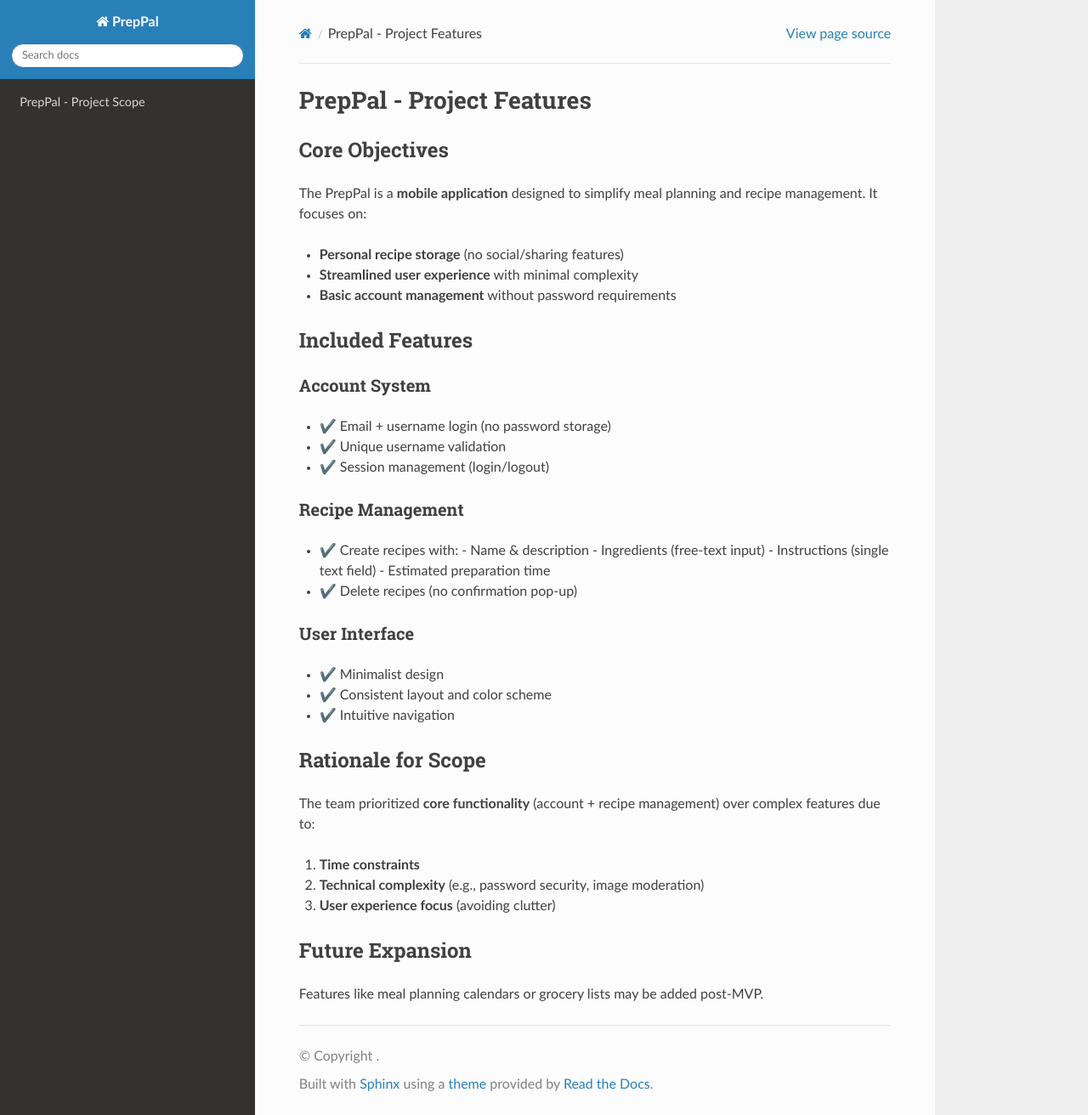
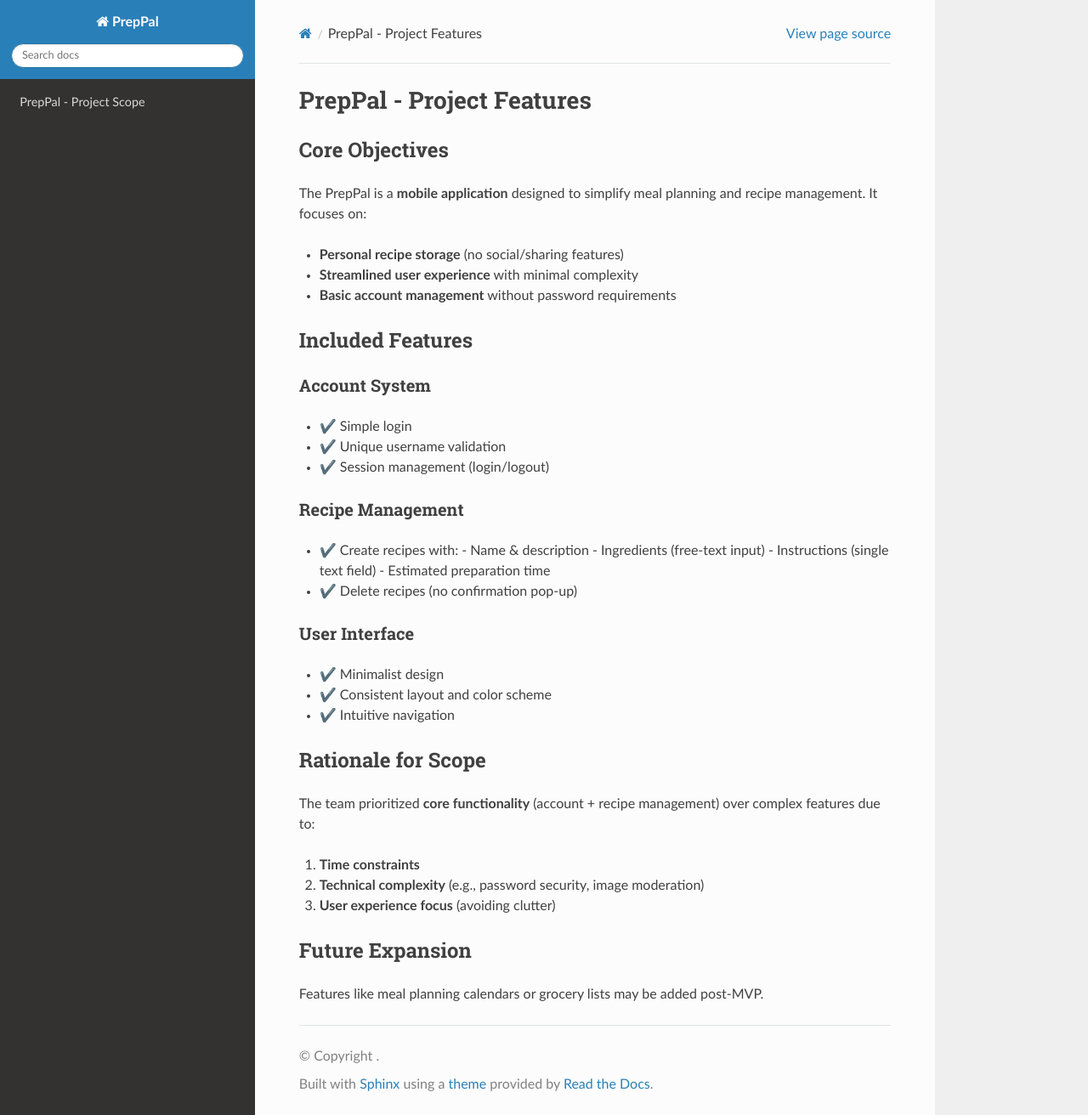
Before and after one commit to UoP-PrepPal/preppal-tutorial, a Sphinx documentation site: the page built from docs/source/features.rst, in a window 1280 px wide and 1312 px high. Shown: the whole window at 85% size. Built offline with Sphinx 7.4.7 and the Read the Docs theme 3.1.0, drawn with Linux system fonts in a browser that asks for light colours; pages that are not in the unit, such as notebooks, are missing from menus.

Commit message:
Update features.rst

```diff
--- a/docs/source/features.rst
+++ b/docs/source/features.rst
@@ -15,7 +15,7 @@ Included Features
 
 Account System
 ~~~~~~~~~~~~~~
-* ✔️ Email + username login (no password storage)
+* ✔️ Simple login
 * ✔️ Unique username validation
 * ✔️ Session management (login/logout)
 
```
